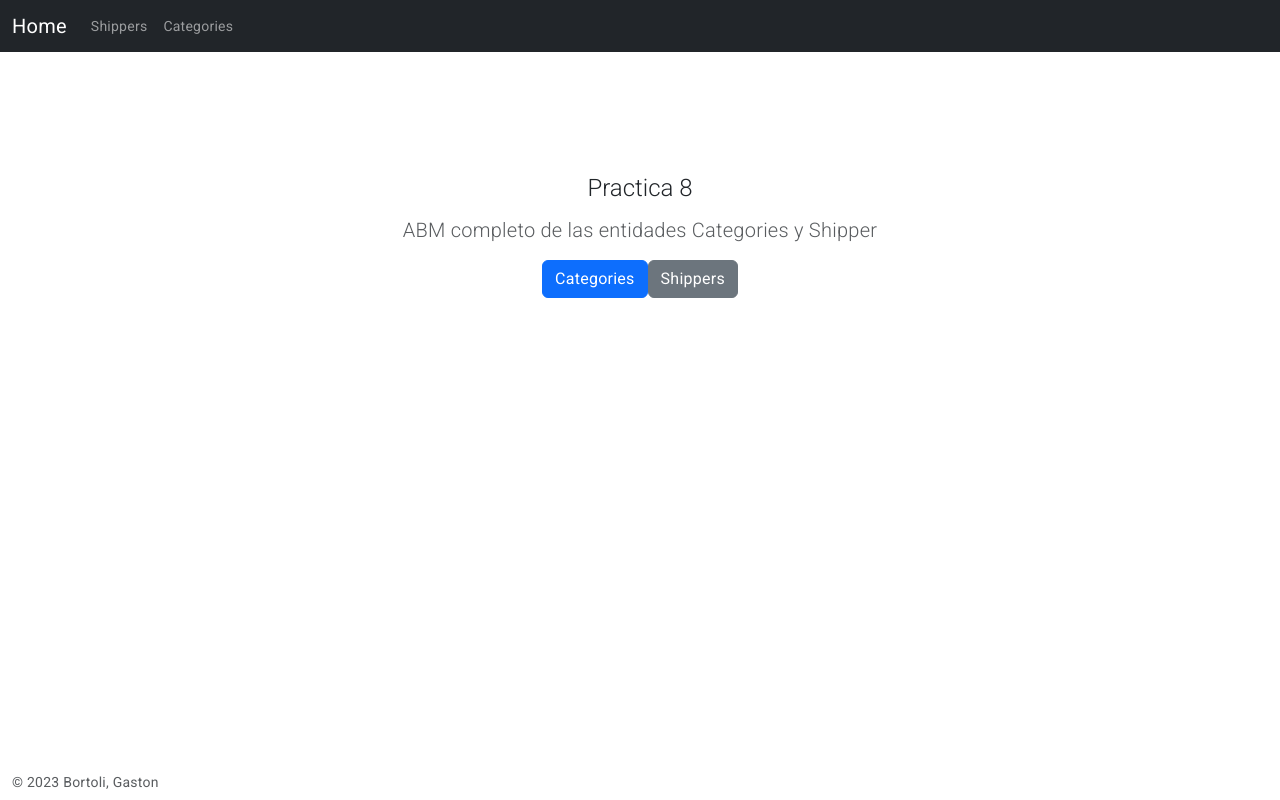
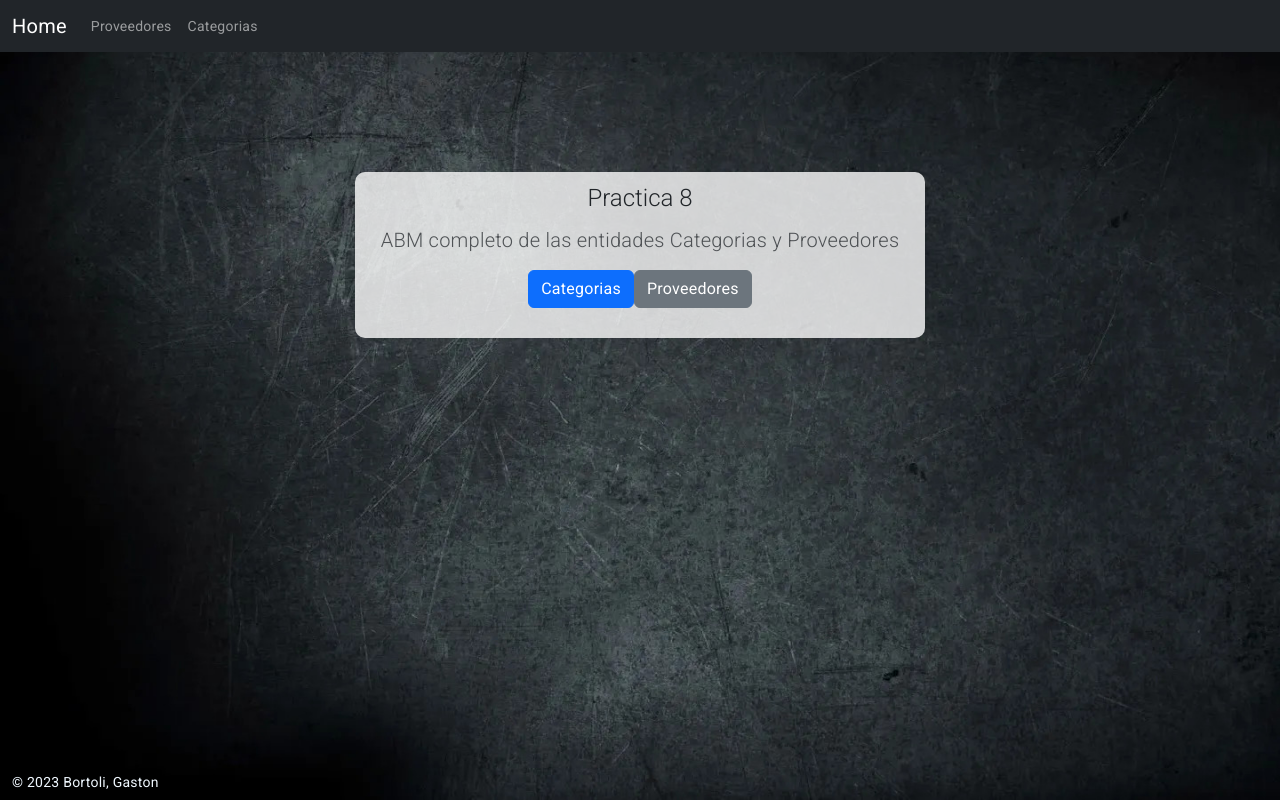
Before and after one commit to Bortoli94/LabNet2023, an Angular app in the folder practicaAngular/: page /home in a window 1280 px wide. Built offline with nearby package versions, Linux system fonts and the light colour scheme.

Commit message:
se agregan estilos

```diff
--- a/practicaAngular/src/app/components/footer/footer.component.html
+++ b/practicaAngular/src/app/components/footer/footer.component.html
@@ -1,7 +1,7 @@
 <nav class="navbar fixed-bottom navbar-expand-sm">
     <div class="container-fluid">
         <div class="col-md-4 d-flex align-items-center">
-            <span class="mb-3 mb-md-0 text-muted">© 2023 Bortoli, Gaston</span>
+            <span class="mb-3 mb-md-0" style="color: aliceblue;">© 2023 Bortoli, Gaston</span>
           </div>
     </div>
   </nav>
--- a/practicaAngular/src/app/components/header/header.component.html
+++ b/practicaAngular/src/app/components/header/header.component.html
@@ -15,10 +15,10 @@
     <div class="collapse navbar-collapse" id="navbarCollapse">
       <ul class="navbar-nav me-auto mb-2 mb-md-0">
         <li class="nav-item">
-          <a class="nav-link" aria-current="page" [routerLink]="['/shippers']">Shippers</a>
+          <a class="nav-link" aria-current="page" [routerLink]="['/shippers']">Proveedores</a>
         </li>
         <li class="nav-item">
-          <a class="nav-link" [routerLink]="['/categories']">Categories</a>
+          <a class="nav-link" [routerLink]="['/categories']">Categorias</a>
         </li>
       </ul>
     </div>
--- a/practicaAngular/src/app/pages/categories-table/categories-table.component.html
+++ b/practicaAngular/src/app/pages/categories-table/categories-table.component.html
@@ -1,5 +1,5 @@
 <div class="container">
-  <h1 style="text-align: center;">Categories</h1>
+  <h1 style="text-align: center; color:white">CATEGORIAS</h1>
   <button
     mat-raised-button
     color="primary"
@@ -18,7 +18,7 @@
           </ng-container>
 
           <ng-container matColumnDef="name">
-            <th mat-header-cell *matHeaderCellDef>Nombre</th>
+            <th mat-header-cell *matHeaderCellDef>Nombre Categoria</th>
             <td mat-cell *matCellDef="let element">{{ element.CategoryName }}</td>
           </ng-container>
 
--- a/practicaAngular/src/app/pages/home/home.component.css
+++ b/practicaAngular/src/app/pages/home/home.component.css
@@ -0,0 +1,5 @@
+#containerHome{
+background-color: #ffffffca;
+border-radius: 10px;
+padding: 10px;
+}
--- a/practicaAngular/src/app/pages/home/home.component.html
+++ b/practicaAngular/src/app/pages/home/home.component.html
@@ -1,11 +1,11 @@
 <section class="py-5 text-center container">
     <div class="row py-lg-5">
-      <div class="col-lg-6 col-md-8 mx-auto">
+      <div id="containerHome" class="col-lg-6 col-md-8 mx-auto">
         <h1 class="fw-light">Practica 8</h1>
-        <p class="lead text-muted">ABM completo de las entidades Categories y Shipper</p>
+        <p class="lead text-muted">ABM completo de las entidades Categorias y Proveedores</p>
         <p>
-          <a [routerLink]="['/categories']" class="btn btn-primary my-2">Categories</a>
-          <a [routerLink]="['/shippers']" class="btn btn-secondary my-2">Shippers</a>
+          <a [routerLink]="['/categories']" class="btn btn-primary my-2">Categorias</a>
+          <a [routerLink]="['/shippers']" class="btn btn-secondary my-2">Proveedores</a>
         </p>
       </div>
     </div>
--- a/practicaAngular/src/app/pages/shippers-table/shippers-table.component.html
+++ b/practicaAngular/src/app/pages/shippers-table/shippers-table.component.html
@@ -1,5 +1,5 @@
 <div class="container">
-  <h1 style="text-align: center">Shippers</h1>
+  <h1 style="text-align: center; color: white">PROVEEDORES</h1>
   <button
     mat-raised-button
     color="primary"
@@ -18,12 +18,12 @@
         </ng-container>
 
         <ng-container matColumnDef="companyName">
-          <th mat-header-cell *matHeaderCellDef>CompanyName</th>
+          <th mat-header-cell *matHeaderCellDef>Nombre Proveedor</th>
           <td mat-cell *matCellDef="let element">{{ element.CompanyName }}</td>
         </ng-container>
 
         <ng-container matColumnDef="phone">
-          <th mat-header-cell *matHeaderCellDef>Phone</th>
+          <th mat-header-cell *matHeaderCellDef>Telefono</th>
           <td mat-cell *matCellDef="let element">{{ element.Phone }}</td>
         </ng-container>
 
@@ -98,7 +98,7 @@
 
           <div class="row">
             <mat-form-field appearance="fill">
-              <mat-label>Nombre Compania</mat-label>
+              <mat-label>Nombre Proveedor</mat-label>
               <input
                 matInput
                 placeholder="Nombre Compania"
--- a/practicaAngular/src/styles.css
+++ b/practicaAngular/src/styles.css
@@ -1,4 +1,13 @@
 /* You can add global styles to this file, and also import other style files */
 
-html, body { height: 100%; }
-body { margin: 0; font-family: Roboto, "Helvetica Neue", sans-serif; }
+html,
+body {
+  height: 100%;
+}
+body {
+  margin: 0;
+  font-family: Roboto, "Helvetica Neue", sans-serif;
+  background-image: url(/assets/img/fondo.jpg);
+  background-size: cover;
+  background-repeat: no-repeat;
+}
```
Also changed, not shown: practicaAngular/src/assets/img/fondo.jpg (added).
